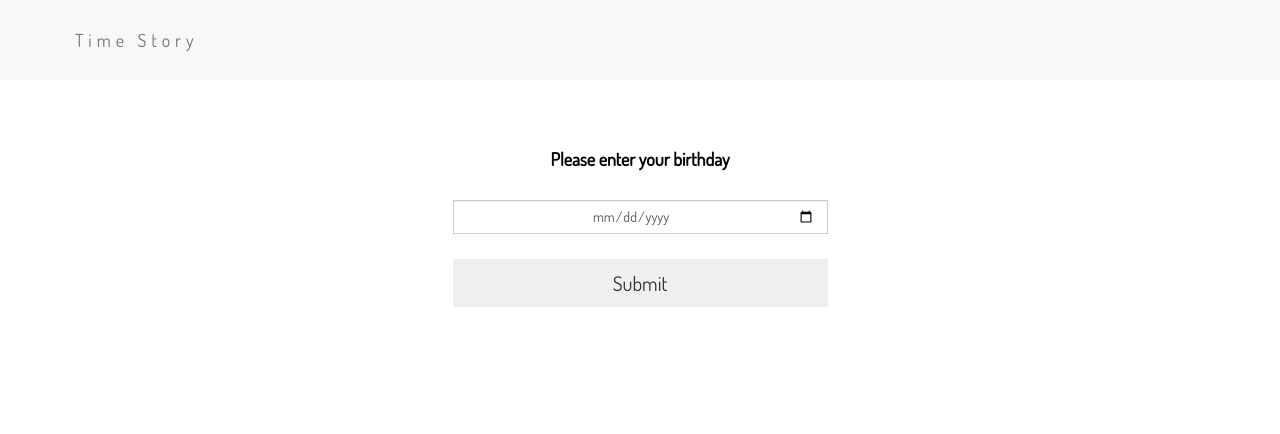
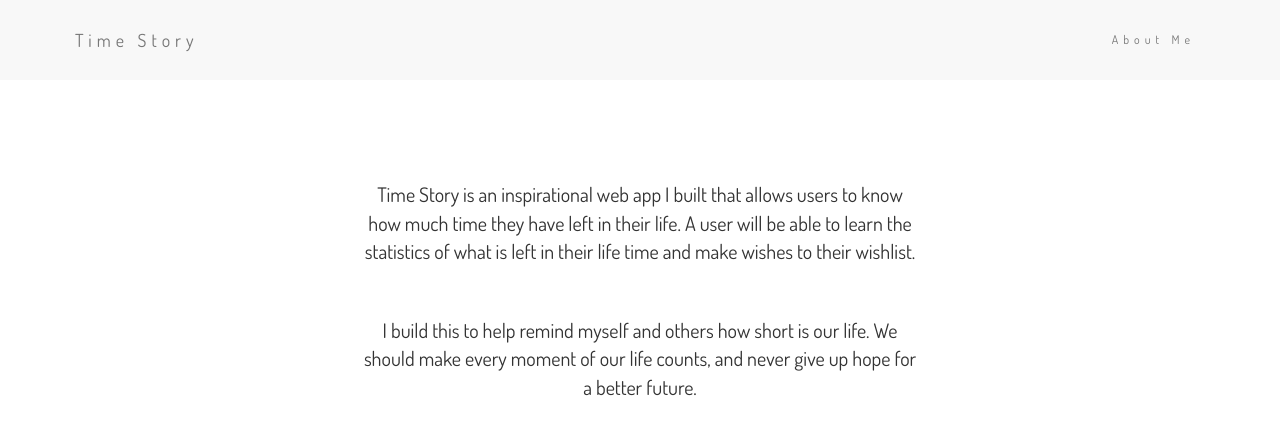
Before and after one commit to iwenyou/left, a React (Create React App) app: page /about in a window 1280 px wide. Shown: the top 434 px of the page. Built offline with nearby package versions, Linux system fonts and the light colour scheme.

Commit message:
added about me page

```diff
--- a/src/components/App.js
+++ b/src/components/App.js
@@ -1,6 +1,5 @@
 import React, { Component } from 'react';
 
-import logo from '../logo.svg';
 import '../App.css';
 
 
@@ -13,6 +12,11 @@ class App extends Component {
             <div className="navbar-header">
               <a className="navbar-brand col-xs-offset-3" href="/">Time Story</a>
             </div>
+            <div className="collapse navbar-collapse">
+              <ul className="nav navbar-nav navbar-right">
+                <li><a href="/about">About Me</a></li>
+              </ul>
+            </div>
           </div>
         </nav>
       </div>
--- /dev/null
+++ b/src/components/about_me.js
@@ -0,0 +1,18 @@
+import React, {Component} from 'react';
+
+class AboutMe extends Component {
+  render(){
+    return (
+      <div id="aboutMe" className="container">
+        <div className="row">
+          <p className="col-xs-12 col-md-offset-3 col-md-6">Time Story is an inspirational web app I built that allows users to know how much time they have left in their life. A user will be able to learn the statistics of what is left in their life time and make wishes to their wishlist. </p>
+        </div>
+        <div className="row">
+          <p className="col-xs-12 col-md-offset-3 col-md-6">I build this to help remind myself and others how short is our life. We should make every moment of our life counts, and never give up hope for a better future.</p>
+        </div>
+      </div>
+    );
+  }
+}
+
+export default AboutMe;
--- a/src/index.css
+++ b/src/index.css
@@ -200,6 +200,17 @@ select {
   padding-top: 20px;
 }
 
+#aboutMe {
+  padding-top: 80px;
+  text-align: center;
+}
+
+#aboutMe p {
+  font-size: 20px;
+  padding-top: 20px;
+  padding-bottom: 20px;
+}
+
 
 
 @media all and (max-width:450px) {
@@ -222,4 +233,10 @@ select {
     font-size: 15px;
   }
 
+  #aboutMe p {
+    font-size: 18px;
+    padding-top: 10px;
+    padding-bottom: 10px;
+  }
+
 }
--- a/src/index.js
+++ b/src/index.js
@@ -10,6 +10,7 @@ import './index.css';
 
 import App from './components/App';
 import daysIndex from './components/days_index';
+import aboutMe from './components/about_me';
 
 import reducers from './reducers';
 
@@ -23,6 +24,7 @@ ReactDOM.render(
       <div>
         <App />
         <Switch>
+          <Route path="/about" component={aboutMe} />
           <Route path="/" component={daysIndex} />
         </Switch>
       </div>
```
